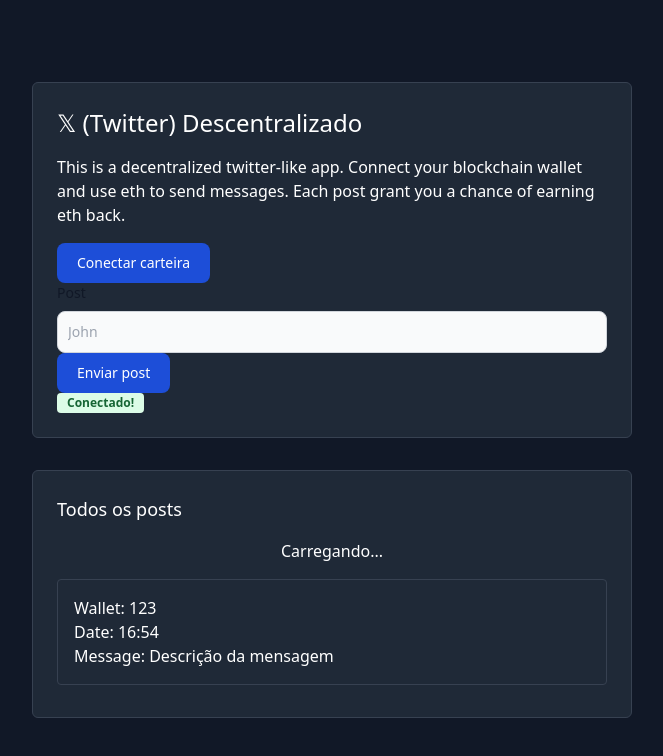
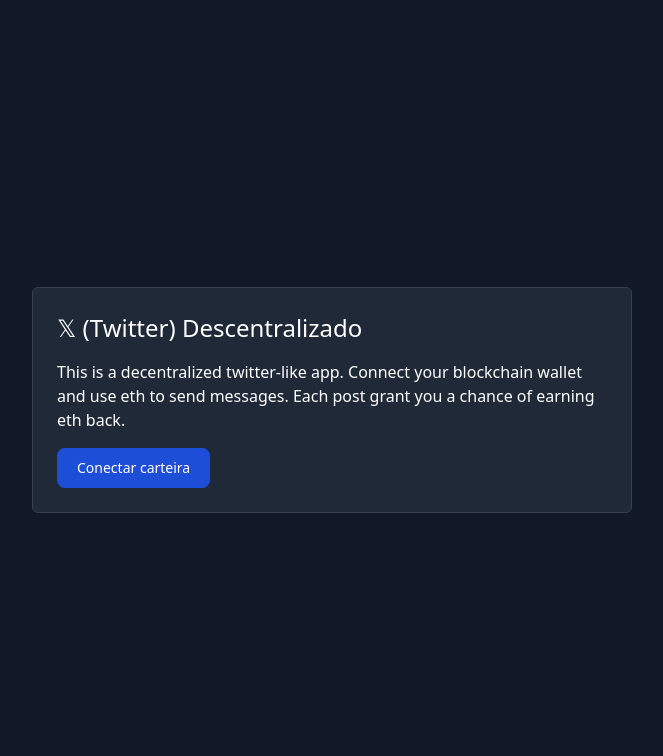
Before and after one commit to braien-machado/decentralized-twitter-frontend, a React (Vite) app: page / in a window 1280 px wide. Shown: the top 756 px of the page, without its empty margins (308-971 px from the left). Built offline with nearby package versions, Linux system fonts and the light colour scheme.

Commit message:
feat: allow ethereum wallet connection

```diff
--- a/src/App.tsx
+++ b/src/App.tsx
@@ -1,16 +1,93 @@
+import { useCallback, useEffect, useRef, useState } from 'react';
 import { Button } from './components/Button';
 import { Post } from './components/Post';
 import { TextField } from './components/TextField';
 
+const getEthereumObject = () => window.ethereum;
+
 function App() {
+  const [isConnecting, setIsConnecting] = useState(false);
+  const connectedWallet = useRef(null);
+
+  const findMetamaskAccount = useCallback(async () => {
+    setIsConnecting(true);
+
+    try {
+      const ethereum = getEthereumObject();
+
+      if (!ethereum) {
+        console.error('Install Metamask extension!');
+        return null;
+      }
+
+      console.info('Metamask detected:', ethereum);
+
+      const accounts = await ethereum.request({ method: 'eth_accounts' });
+
+      if (accounts.length === 0) {
+        console.error('No MetaMask connected');
+        return null;
+      }
+
+      const account = accounts[0];
+      console.info('Account found:', account);
+      connectedWallet.current = account;
+
+      return account;
+    } catch (error) {
+      console.error(error);
+      return null;
+    } finally {
+      setIsConnecting(false);
+    }
+  }, []);
+
+  const connectWallet = async () => {
+    setIsConnecting(true);
+
+    try {
+      const ethereum = getEthereumObject();
+
+      if (!ethereum) {
+        alert('Install Metamask extension!');
+        return;
+      }
+
+      const accounts = await ethereum.request({
+        method: 'eth_requestAccounts',
+      });
+
+      console.info('Connected account:', accounts[0]);
+      connectedWallet.current = accounts[0];
+      // getAllWaves();
+    } catch (error) {
+      console.error(error);
+    } finally {
+      setIsConnecting(false);
+    }
+  };
+
+  useEffect(() => {
+    findMetamaskAccount();
+  }, [findMetamaskAccount]);
+
   return (
     <main className="bg-gray-900 min-h-screen flex items-center justify-center flex-col p-20">
       <div className="rounded-md border border-gray-700 text-white bg-gray-800 p-6 mx-auto w-full max-w-[600px]">
         <h1 className="text-2xl mb-4">𝕏 (Twitter) Descentralizado</h1>
         <p className="text-base mb-4">
-          This is a decentralized twitter-like app. Connect your blockchain wallet and use eth to send messages. Each post grant you a chance of earning eth back.
+          This is a decentralized twitter-like app. Connect your blockchain
+          wallet and use eth to send messages. Each post grant you a chance of
+          earning eth back.
         </p>
-        <Button text="Conectar carteira" />
+        {!connectedWallet?.current ? (
+          <Button
+            text="Conectar carteira"
+            onClick={connectWallet}
+            loading={isConnecting}
+          />
+        ) : (
+          <div className="flex flex-col gap-4">
             <TextField
               label="Post"
               name="post"
@@ -20,21 +97,23 @@
               placeholder="John"
               required
             />
-        <Button text="Enviar post" />
+            <Button text="Send post" />
             <div className="flex items-center">
               <span className="bg-green-100 text-green-800 text-xs font-semibold mr-2 px-2.5 py-0.5 rounded dark:bg-green-200 dark:text-green-900 h-fit">
-            Conectado!
+                Wallet connected!
               </span>
-          <span className="truncate">
-            {/* <!-- {{ currentAccount }} --> */}
-          </span>
+              <span className="truncate">{connectedWallet.current}</span>
             </div>
           </div>
+        )}
+      </div>
+      {connectedWallet?.current ? (
         <div className="mt-8 rounded-md border border-gray-700 text-white bg-gray-800 p-6 mx-auto w-full max-w-[600px]">
-        <h1 className="text-white text-lg mb-4">Todos os posts</h1>
-        <div className="text-center mb-4">Carregando...</div>
-        <Post address="123" timestamp="16:54" message="Descrição da mensagem" />
+          <h1 className="text-white text-lg mb-4">All posts</h1>
+          <div className="text-center mb-4">Loading...</div>
+          <Post address="123" timestamp="16:54" message="Message description" />
         </div>
+      ) : null}
     </main>
   );
 }
```
Lines whose indentation alone changed are shown as unchanged.
